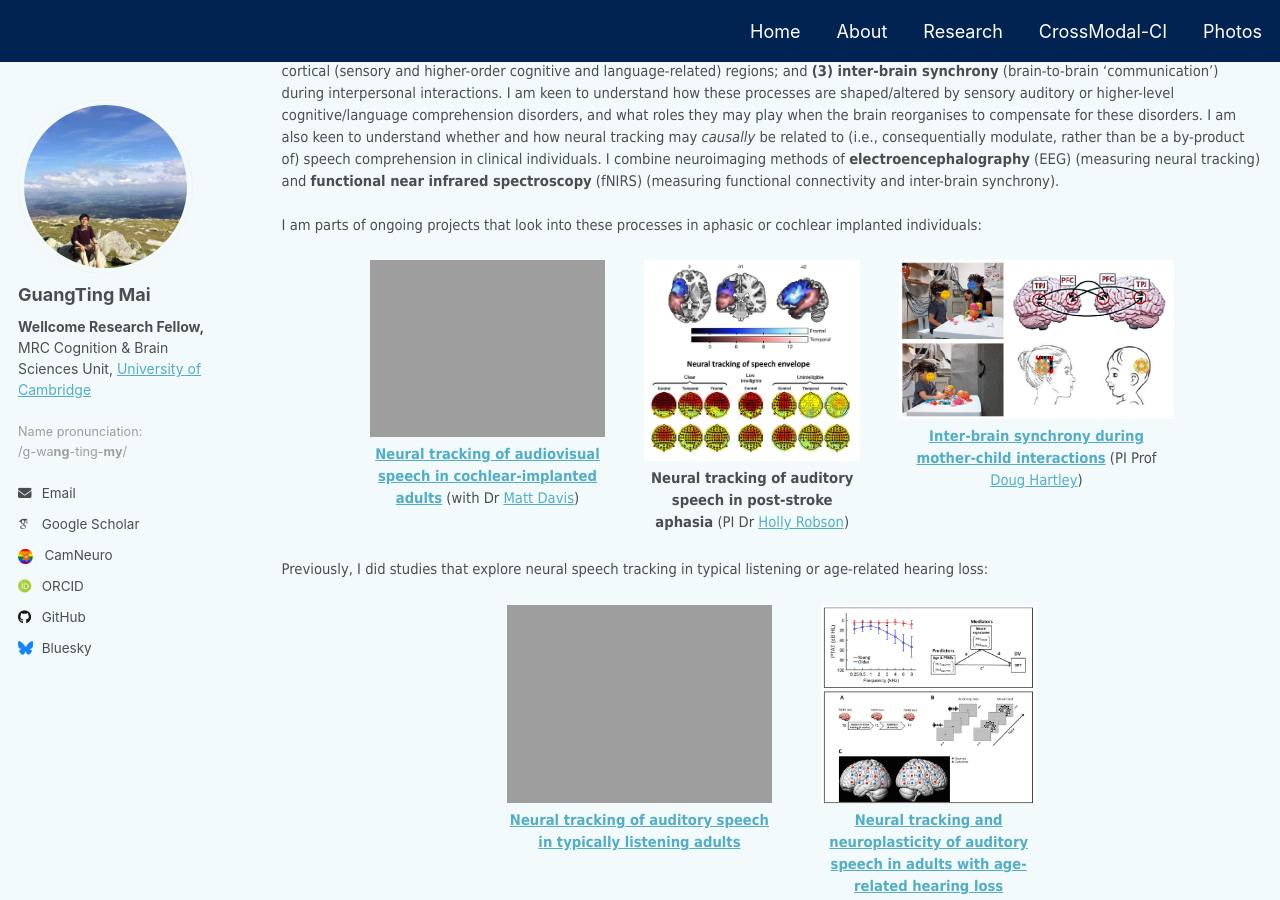
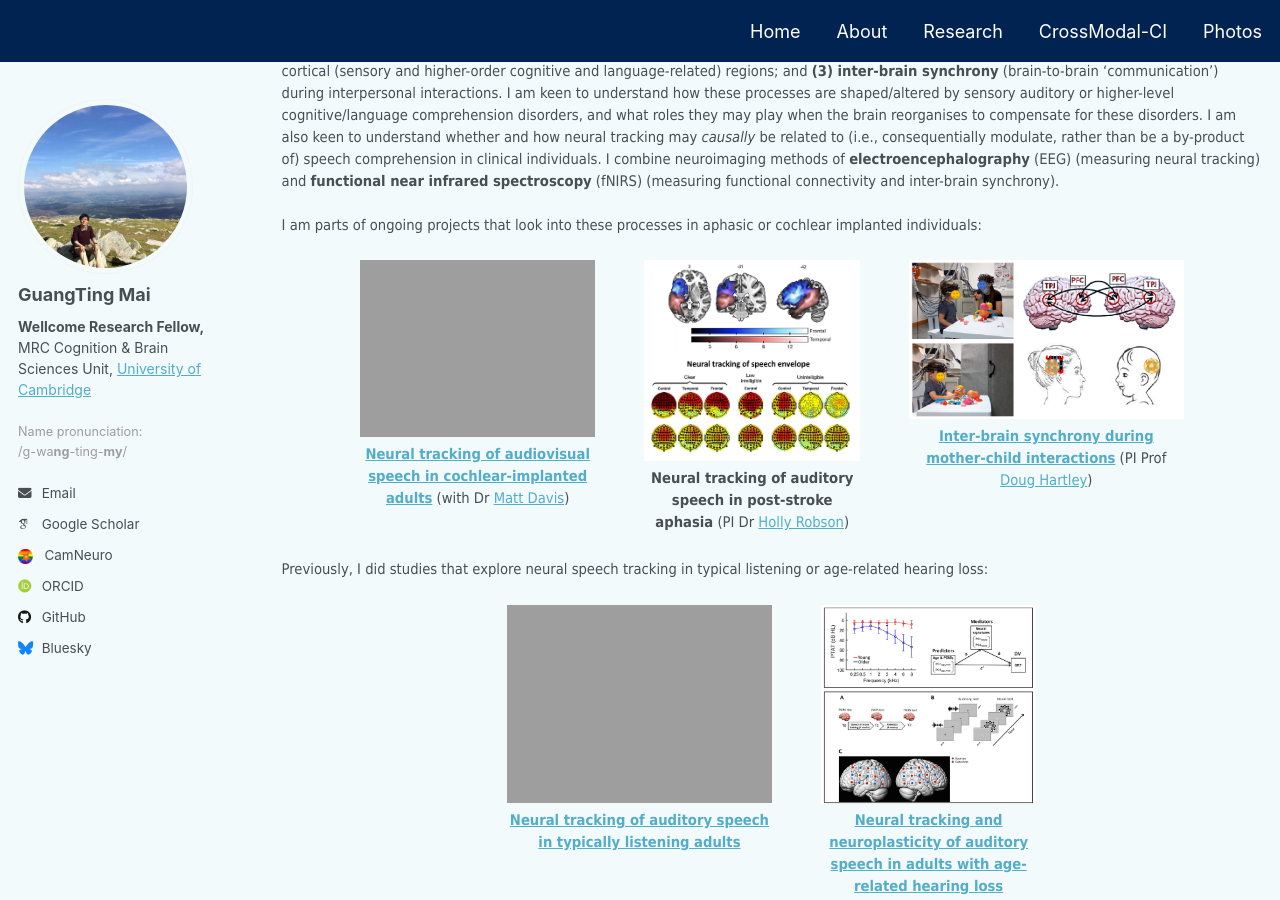
Before and after one commit to guangtingmai/guangtingmai.github.io, a Jekyll site: the page built from _pages/research-content.html, in a window 1280 px wide and 900 px high, scrolled down 344 px. Built offline with Jekyll 4.4.1, drawn with Linux system fonts in a browser that asks for light colours; some web fonts are replaced.

Commit message:
Update research-content.html

```diff
--- a/_pages/research-content.html
+++ b/_pages/research-content.html
@@ -19,7 +19,7 @@ author_profile: true
   (measuring functional connectivity and inter-brain synchrony).</span></p>
 <p><span style="font-size: 11pt;font-family: Tahoma;line-height: 1.2;display: block">I am parts of ongoing projects that look into these processes in aphasic or cochlear implanted individuals:</span>
 
-<div style="display: flex;justify-content: center;gap: 4%;margin: 1.5em 0;">
+<div style="display: flex;justify-content: center;gap: 5%;margin: 1.5em 0;">
   <div style="width: 24%; text-align: center;"><a href="https://guangtingmai.github.io/crossmodal-ci/">
     <img src="https://guangtingmai.github.io/images/cross-modal-ci-icons.png" style="width:100%; display:block;">
     <p style="width:100%; margin:0.4em 0 0; font-size:11pt; font-family:Tahoma;text-align:center;">
```
